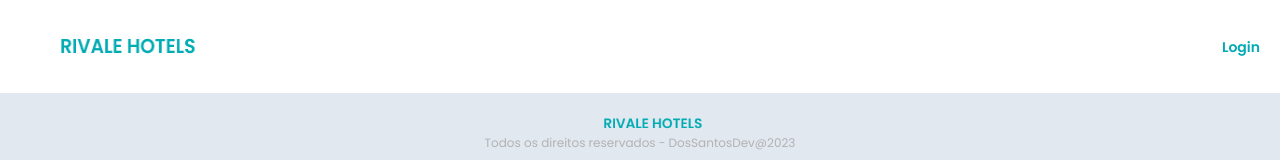
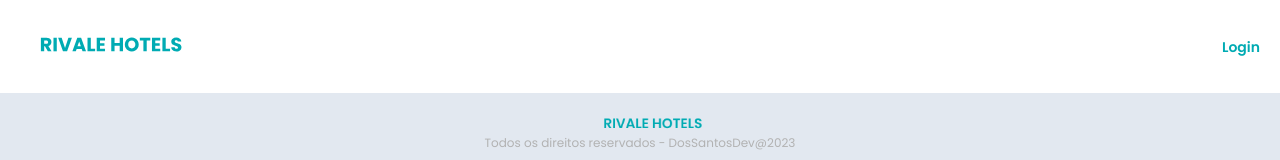
Before and after one commit to DosSantosDev2022/Rivale_Hotels, a Next.js app: page /trips/1 in a window 1280 px wide. Shown: the top 160 px of the page. Built offline with nearby package versions, Linux system fonts and the light colour scheme; no server answers; the database is empty.

Commit message:
feat: alterando logo header

```diff
--- a/src/components/Header.tsx
+++ b/src/components/Header.tsx
@@ -21,7 +21,7 @@ const Header = () =>{
     <div className="container mx-auto p-5 py-0 h-[93px] flex justify-between items-center">
         <Link href="/">
           <div className="relative h-[32px] w-[182px]">
-            <Image src ="/logo.png" alt ="logo rivale hotels" fill/>
+            <Image src ="/logo.svg" alt ="logo rivale hotels" fill/>
           </div>
         </Link>
 
```
Also changed, not shown: public/logo.svg (added).
